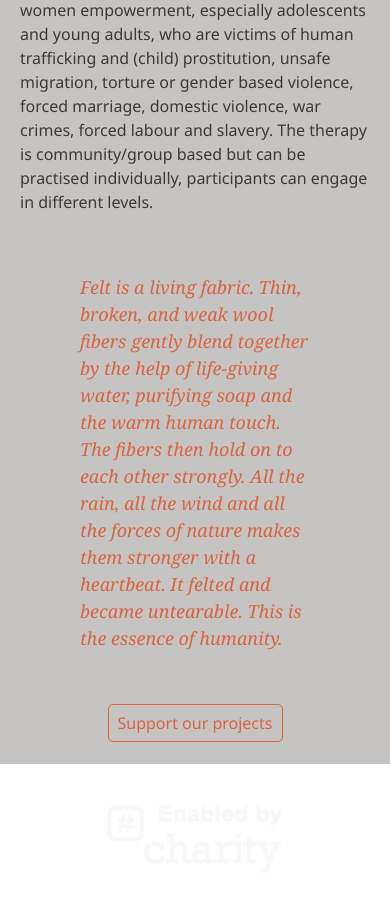
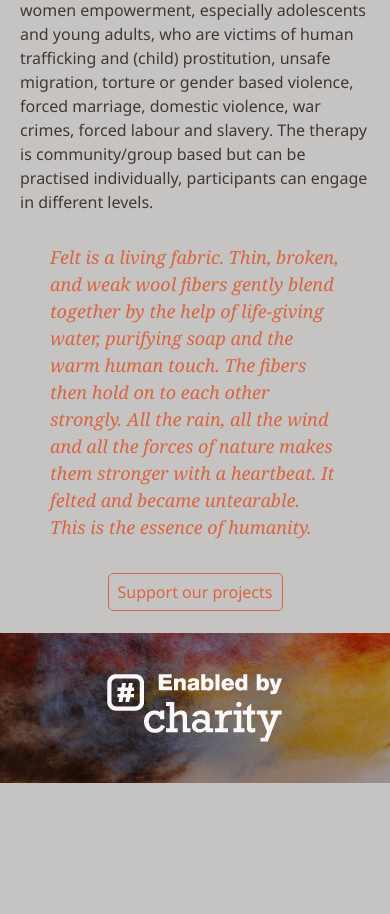
Before and after one commit to gsuhajda/socialfelt, a PHP site: page / in a window 390 px wide. Shown: the part 1199-2113 px from the top of the page. After the commit the page ends 1982 px from the top, so only its background shows below. Run offline with PHP 8.4, Linux system fonts and the light colour scheme.

Commit message:
about bg

```diff
--- a/html/css/page.about.css
+++ b/html/css/page.about.css
@@ -1,5 +1,22 @@
 /* page.about css */
 
+body.page-main > .bg {
+  background-image: url('../images/back_main.jpg');
+}
+
+body.page-about-aims > .bg {
+  background-image: url('../images/back_about_aims.jpg');
+}
+
+@media all and (max-width: 400px) {
+  body.page-main .charity_logo{
+    background-image: url('../images/back_main.jpg');
+  }
+
+  body.page-about-aims .charity_logo{
+    background-image: url('../images/back_about_aims.jpg');
+  }
+}
 
 /*CONTENT*/
 
@@ -149,7 +166,7 @@
     text-decoration: none;
     border: 1px solid #D96441;
     border-radius: 5px;
-    margin: 20px;
+    margin: 20px 0;
     text-align: center;
     padding: 7px 8px 7px 8px;
     float: none;
@@ -173,6 +190,10 @@
 
   .buttons {
     margin: 0px;
+  }
+
+  .motto {
+  	margin: 30px;
   }
 
 }
--- a/html/index.html
+++ b/html/index.html
@@ -8,7 +8,7 @@
   <link rel="stylesheet" href="css/page.about.css">
   <link href='http://fonts.googleapis.com/css?family=Noto+Sans:400,700|Noto+Serif:400,700,400italic' rel='stylesheet' type='text/css'>
 </head>
-<body class="page_main">
+<body class="page-main">
   <div class="bg"></div>
 
   <header class="header">
```
